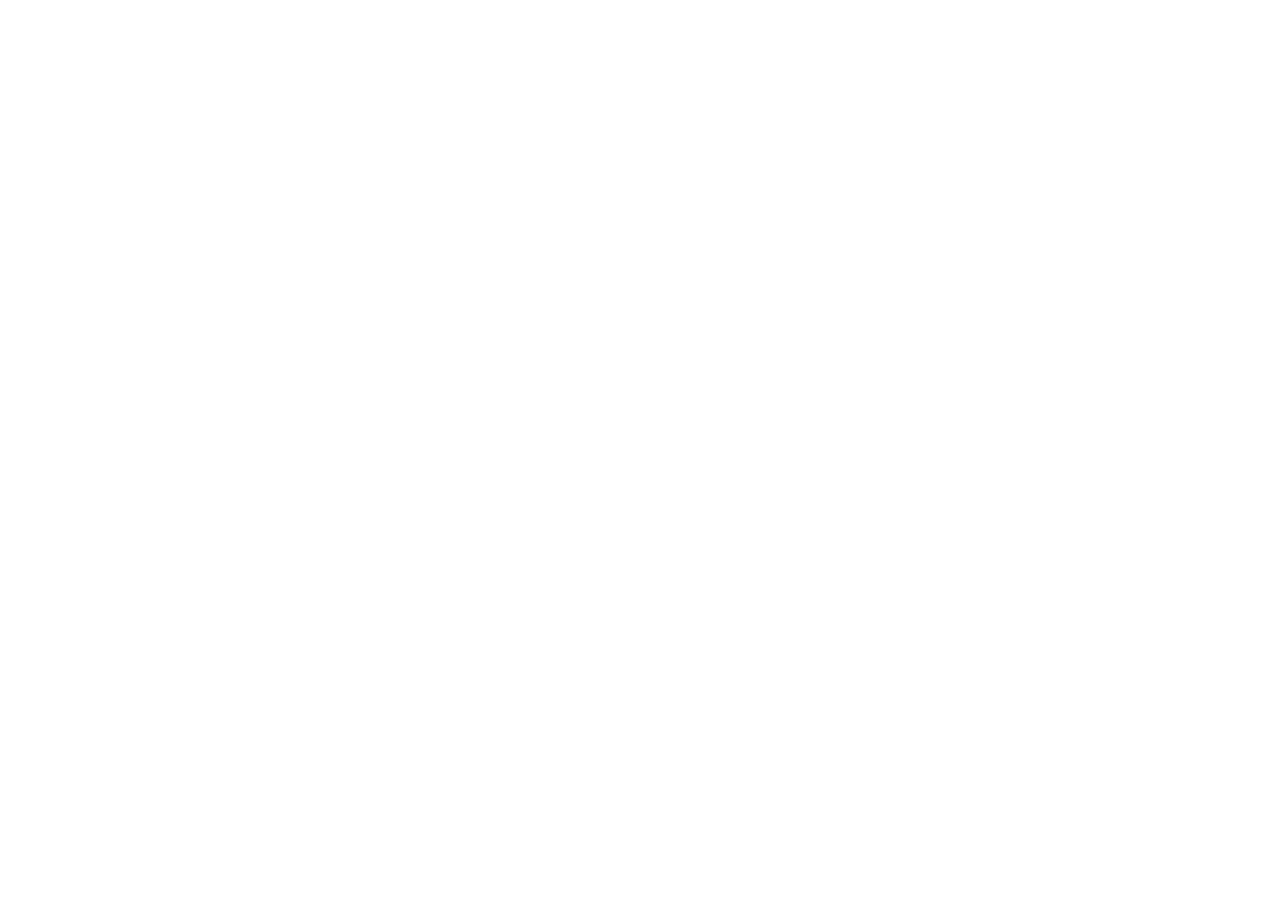
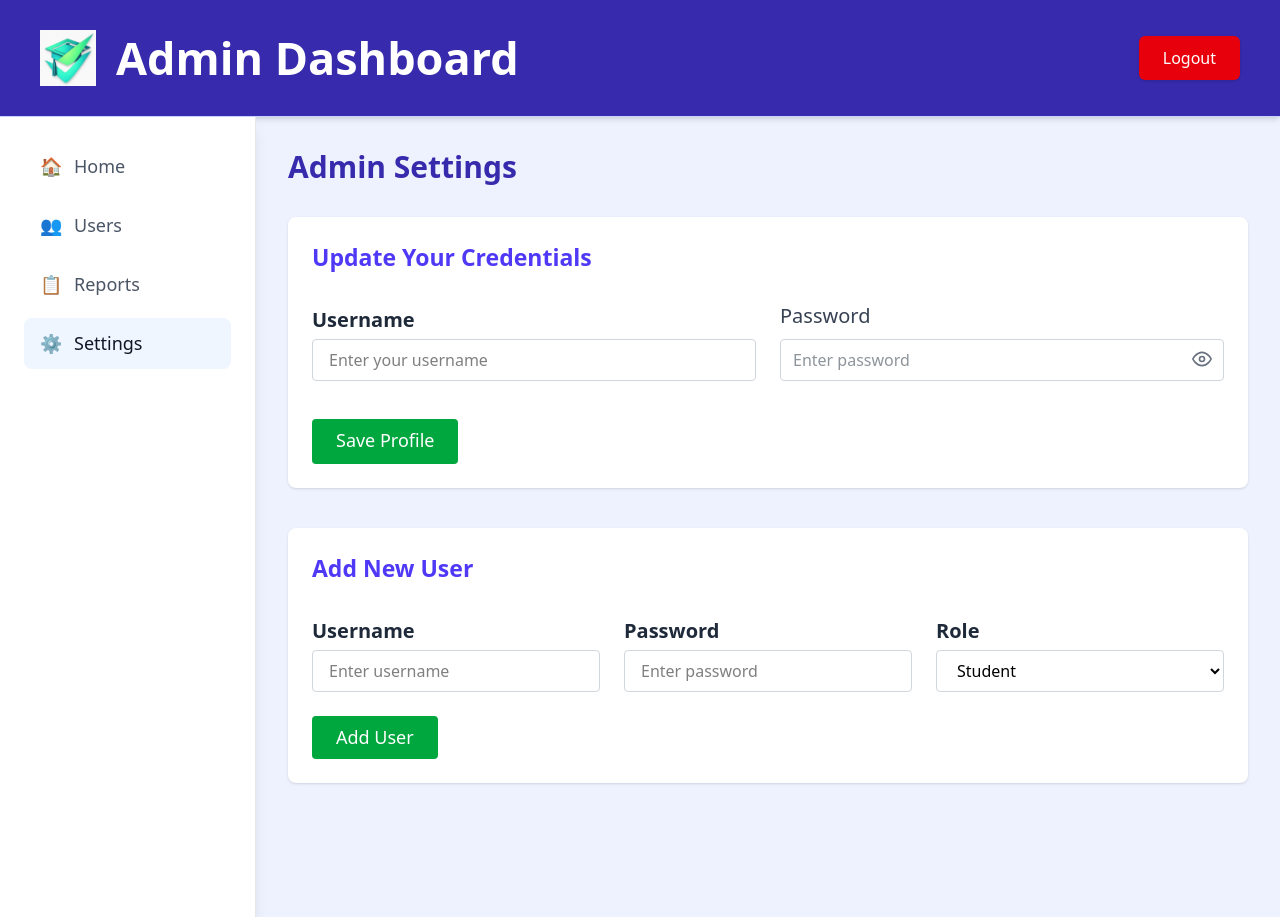
Before and after one commit to chiraggoyal4639/attendance-portal, a React (Vite) app: page /admin/settings in a window 1280 px wide. Before the commit the page ends 800 px from the top, so only its background shows below. Built offline with nearby package versions, Linux system fonts and the light colour scheme; sample sign-in values are in the browser's storage.

Commit message:
created a setting page for admin

```diff
--- /dev/null
+++ b/src/components/shared/PasswordInput.jsx
@@ -0,0 +1,37 @@
+import { useState } from "react";
+import { FiEye, FiEyeOff } from "react-icons/fi";
+
+const PasswordInput = ({
+  label = "Password",
+  value,
+  onChange,
+  placeholder = "Enter password",
+  required = true,
+  className = "",
+}) => {
+  const [show, setShow] = useState(false);
+
+  return (
+    <div className={`relative ${className}`}>
+      <label className="block mb-1 text-[20px] font-medium text-gray-700 text-left pt-2.5 pb-1">
+        {label}
+      </label>
+      <input
+        type={show ? "text" : "password"}
+        value={value}
+        onChange={onChange}
+        placeholder={placeholder}
+        className="w-full border border-gray-300 bg-white text-gray-800 rounded px-3 py-2 focus:outline-none focus:ring-2 focus:ring-blue-500"
+        required={required}
+      />
+      <span
+        onClick={() => setShow(!show)}
+        className="absolute right-3 bottom-3 text-gray-500 cursor-pointer select-none"
+      >
+        {show ? <FiEyeOff size={20} /> : <FiEye size={20} />}
+      </span>
+    </div>
+  );
+};
+
+export default PasswordInput;
--- a/src/pages/AdminSettings.jsx
+++ b/src/pages/AdminSettings.jsx
@@ -1,7 +1,174 @@
-// 📁 src/pages/AdminSettings.jsx
 import { useEffect, useState } from "react";
+import { useNavigate } from "react-router-dom";
+import { toast } from "react-hot-toast";
 import TopNav from "../components/admin/TopNav";
 import Sidebar from "../components/admin/sideBar";
-import { toast } from "react-hot-toast";
+import PasswordInput from "../components/shared/PasswordInput"; // ✅ Import here
 
-export default function AdminSettings(){}
+export default function AdminSettings() {
+  const navigate = useNavigate();
+  const [adminProfile, setAdminProfile] = useState({ username: "", password: "" });
+  const [newUser, setNewUser] = useState({ username: "", password: "", role: "student" });
+
+  useEffect(() => {
+    const sessionUser = JSON.parse(sessionStorage.getItem("user") || "{}");
+    if (!sessionUser || sessionUser.role !== "admin") {
+      toast.error("Access denied. Please login again.");
+      sessionStorage.removeItem("user");
+      navigate("/");
+      return;
+    }
+
+    const users = JSON.parse(localStorage.getItem("users") || "[]");
+    const matchedAdmin = users.find(
+      (u) => u.username === sessionUser.username && u.role === "admin"
+    );
+
+    if (matchedAdmin) {
+      setAdminProfile({ username: matchedAdmin.username, password: matchedAdmin.password });
+    }
+  }, []);
+
+  const handleProfileSave = () => {
+    const sessionUser = JSON.parse(sessionStorage.getItem("user") || "{}");
+    const users = JSON.parse(localStorage.getItem("users") || "[]");
+
+    const updatedUsers = users.map((u) =>
+      u.username === sessionUser.username && u.role === "admin"
+        ? { ...u, username: adminProfile.username, password: adminProfile.password }
+        : u
+    );
+
+    localStorage.setItem("users", JSON.stringify(updatedUsers));
+    sessionStorage.setItem(
+      "user",
+      JSON.stringify({
+        username: adminProfile.username,
+        password: adminProfile.password,
+        role: "admin",
+      })
+    );
+
+    toast.success("Your admin credentials have been updated.");
+  };
+
+  const handleAddUser = () => {
+    const users = JSON.parse(localStorage.getItem("users") || "[]");
+
+    if (!newUser.username || !newUser.password) {
+      toast.error("Username and password are required.");
+      return;
+    }
+
+    if (users.find((u) => u.username === newUser.username)) {
+      toast.error("Username already exists.");
+      return;
+    }
+
+    const updatedUsers = [...users, newUser];
+    localStorage.setItem("users", JSON.stringify(updatedUsers));
+    toast.success(`User ${newUser.username} added as ${newUser.role}.`);
+
+    setNewUser({ username: "", password: "", role: "student" });
+  };
+
+  return (
+    <div className="min-h-screen bg-indigo-50">
+      <TopNav />
+      <div className="flex">
+        <Sidebar />
+        <main className="flex-1 p-8">
+          <h2 className="text-3xl font-bold text-indigo-800 mb-8">Admin Settings</h2>
+
+          {/* Update Admin Credentials */}
+          <section className="bg-white p-6 rounded-lg shadow mb-10">
+            <h3 className="text-xl font-[600] text-indigo-600 mb-4 text-[23px] pb-4">
+              Update Your Credentials
+            </h3>
+            <div className="relative grid grid-cols-1 md:grid-cols-2 gap-6">
+              <div>
+                <label className="block text-[20px] font-[600] text-gray-800 mb-1">Username</label>
+                <input
+                  type="text" placeholder="Enter your username"
+                  value={adminProfile.username}
+                  onChange={(e) =>
+                    setAdminProfile({ ...adminProfile, username: e.target.value })
+                  }
+                  className="w-full border border-gray-300 px-4 py-2 rounded"
+                />
+              </div>
+              <div>
+                <PasswordInput
+                  label="Password"
+                  value={adminProfile.password}
+                  onChange={(e) =>
+                    setAdminProfile({ ...adminProfile, password: e.target.value })
+                  }
+                  className="absolute right-0 bottom-3.5 w-full"
+                />
+              </div>
+            </div>
+            <button
+              onClick={handleProfileSave}
+              className="mt-6 bg-green-600 text-[18px] text-white px-6 py-2 pb-2.5 rounded hover:bg-green-700 transition cursor-pointer"
+            >
+              Save Profile
+            </button>
+          </section>
+
+          {/* Add New User Manually */}
+          <section className="bg-white p-6 rounded-lg shadow">
+            <h3 className="text-xl font-[600] text-indigo-600 mb-4 text-[23px] pb-4">
+              Add New User
+            </h3>
+            <div className="grid grid-cols-1 md:grid-cols-3 gap-6">
+              <div>
+                <label className="block text-[20px] font-[600] text-gray-800 mb-1">
+                  Username
+                </label>
+                <input
+                  type="text" placeholder="Enter username"
+                  value={newUser.username}
+                  onChange={(e) => setNewUser({ ...newUser, username: e.target.value })}
+                  className="w-full border border-gray-300 px-4 py-2 rounded"
+                />
+              </div>
+              <div>
+                <label className="block text-[20px] font-[600] text-gray-800 mb-1">
+                  Password
+                </label>
+                <input
+                  type="text" placeholder="Enter password"
+                  value={newUser.password}
+                  onChange={(e) => setNewUser({ ...newUser, password: e.target.value })}
+                  className="w-full border border-gray-300 px-4 py-2 rounded"
+                />
+              </div>
+              <div>
+                <label className="block text-[20px] font-[600] text-gray-800 mb-1">
+                  Role
+                </label>
+                <select
+                  value={newUser.role}
+                  onChange={(e) => setNewUser({ ...newUser, role: e.target.value })}
+                  className="w-full border border-gray-300 px-4 py-2 rounded"
+                >
+                  <option value="student">Student</option>
+                  <option value="admin">Admin</option>
+                </select>
+              </div>
+            </div>
+            <button
+              onClick={handleAddUser}
+              className="mt-6 bg-green-600 text-[18px] text-white px-6 py-2 rounded hover:bg-green-700 transition cursor-pointer"
+            >
+              Add User
+            </button>
+          </section>
+
+
+        </main>
+      </div>
+    </div>
+  );
+}
--- a/src/pages/Login.jsx
+++ b/src/pages/Login.jsx
@@ -1,7 +1,7 @@
 import { useState } from "react";
 import { toast } from "react-hot-toast";
 import { FiEye, FiEyeOff } from "react-icons/fi";
-
+import PasswordInput from "../components/shared/PasswordInput.jsx";
 
 const LoginModal = () => {
   const [mode, setMode] = useState("login");
@@ -93,25 +93,8 @@
         </div>
 
         {/* Password */}
-        <div>
-          <label className="block mb-1 text-[20px] font-medium text-gray-700 text-left pt-2.5 pb-1">
-            Password
-          </label>
-          <input
-            type={showPassword ? "text" : "password"}
-            value={password}
-            onChange={(e) => setPassword(e.target.value)}
-            placeholder="Enter your password"
-            className="w-full border border-gray-300 bg-white text-gray-800 rounded px-3 py-2 focus:outline-none focus:ring-2 focus:ring-blue-500"
-            required
-          />
-          <span
-            onClick={() => setShowPassword(!showPassword)}
-            className="absolute right-14 bottom-[160px] text-gray-500 cursor-pointer select-none"
-          >
-            {!showPassword ? <FiEye size={20} /> : <FiEyeOff size={20} />}
-          </span>
-        </div>
+        <PasswordInput label="Password" value={password} onChange={(e) => setPassword(e.target.value)}/>
+
 
         {/* Toggle Login/Register */}
         <p className="text-sm text-center text-gray-600">
```
